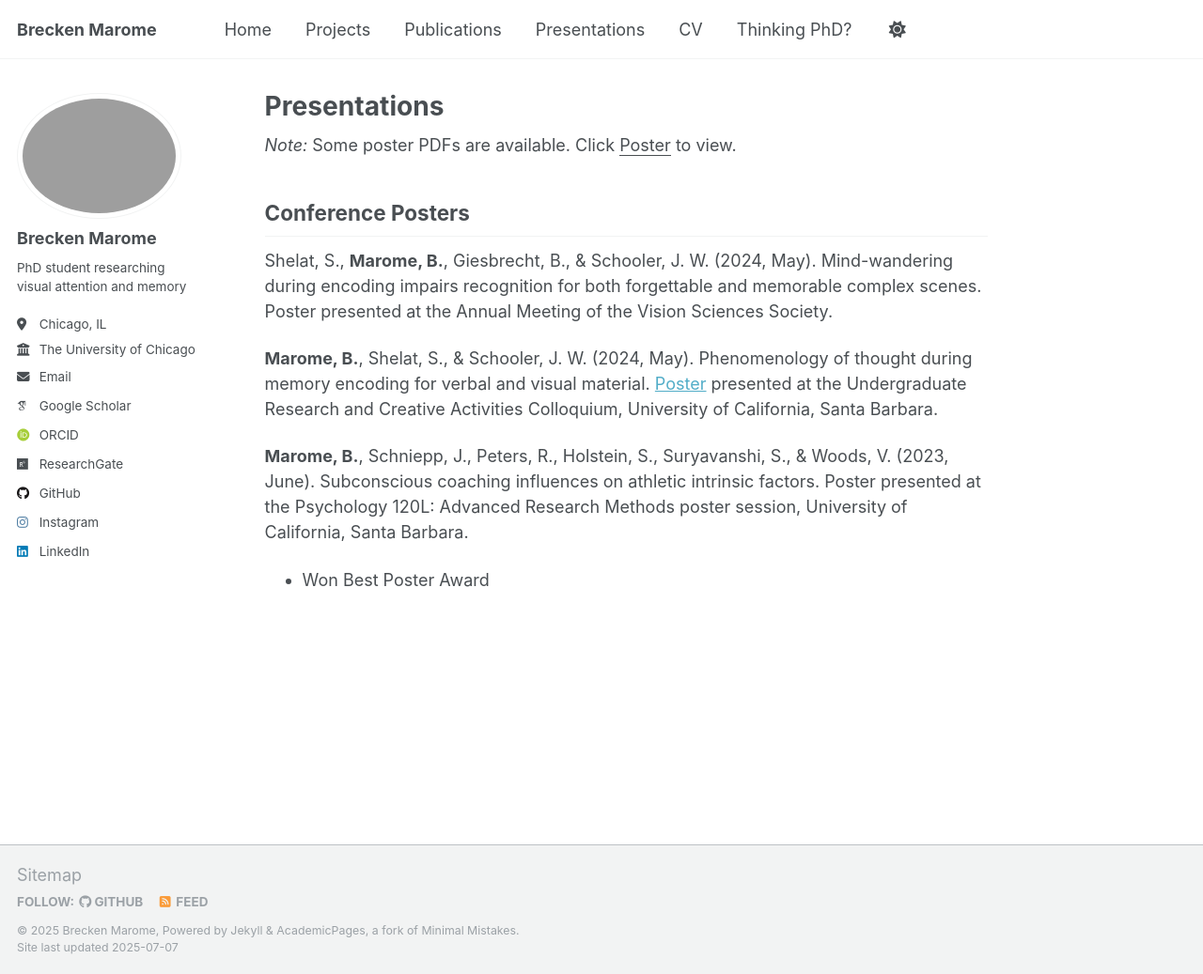
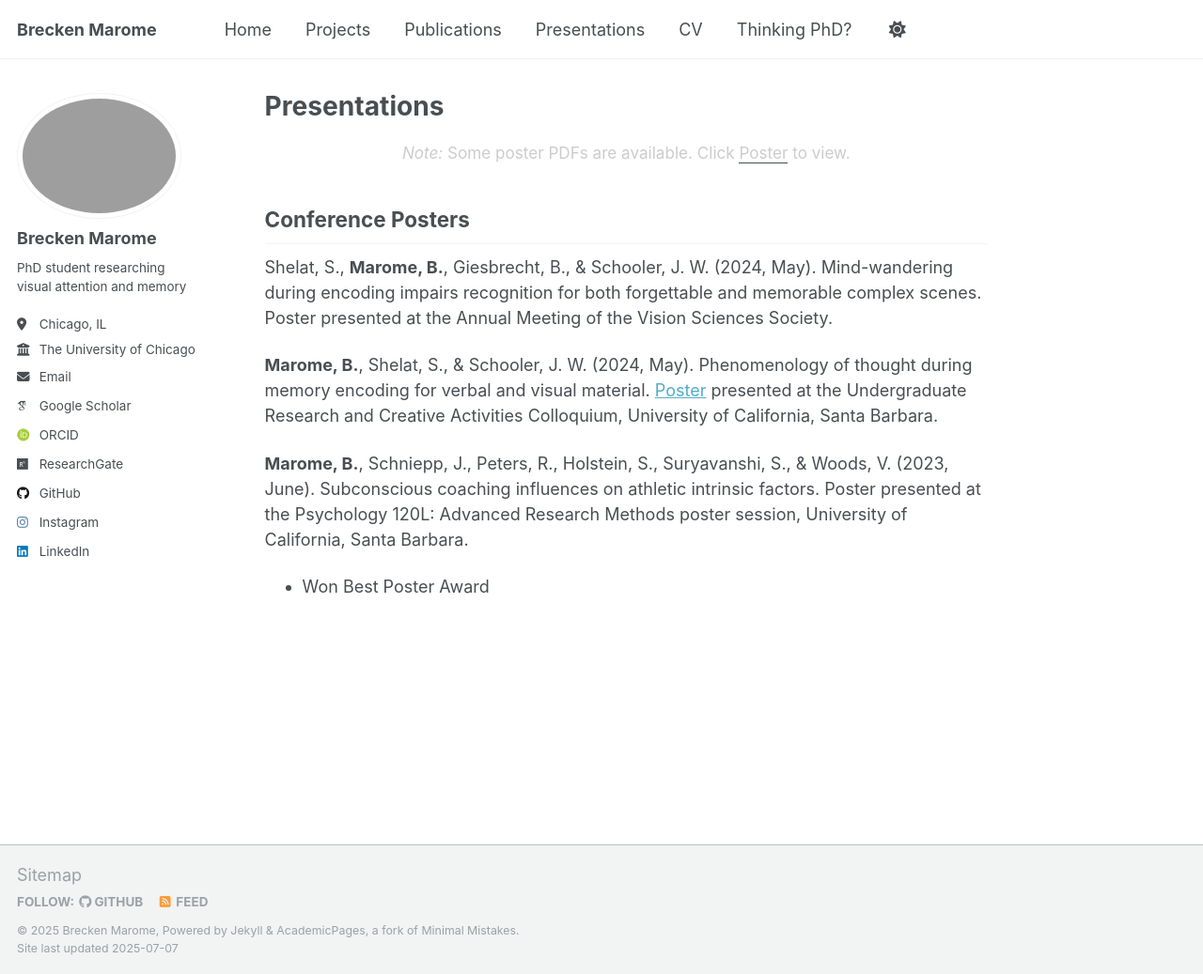
Before and after one commit to btmarome/btmarome.github.io, a Jekyll site: the page built from _pages/presentations.md, in a window 1280 px wide and 1037 px high. Shown: the whole window at 94% size. Built offline with Jekyll 4.4.1, drawn with Linux system fonts in a browser that asks for light colours; some web fonts are replaced; a script that is not in the unit is left out.

Commit message:
Update presentations.md

```diff
--- a/_pages/presentations.md
+++ b/_pages/presentations.md
@@ -5,7 +5,11 @@ permalink: /presentations/
 author_profile: true
 ---
 
-*Note:* Some poster PDFs are available. Click <u>Poster</u> to view.
+<div style="text-align: center;">
+  <p style="font-size: 0.95em; color: #cccccc; margin-top: 0.5em;">
+    <em>Note:</em> Some poster PDFs are available. Click <u>Poster</u> to view.
+  </p>
+</div>
 
 ## Conference Posters
 
```
